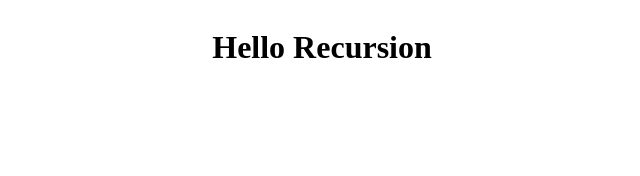
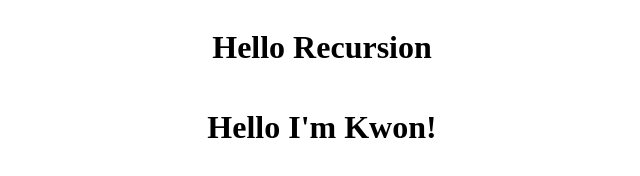
Before and after one commit to teamdev-test/task1, a plain HTML site: page index.html in a window 1280 px wide. Shown: the whole page, without its empty margins (318-958 px from the left). Drawn offline with Linux system fonts and the light colour scheme.

Commit message:
tkwonn: 挨拶を追加

```diff
--- a/index.html
+++ b/index.html
@@ -10,6 +10,7 @@
 <body>
     <div class="container">
         <h1>Hello Recursion</h1>
+        <h1>Hello I'm Kwon!</h1>
     </div>
 </body>
 </html>
```
